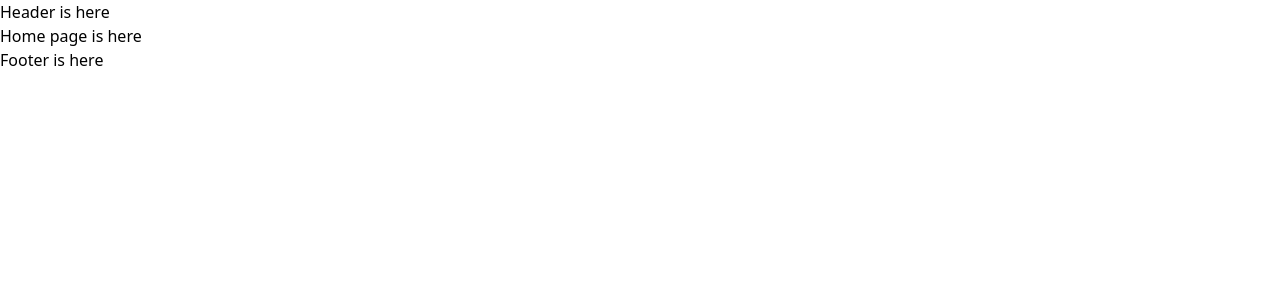
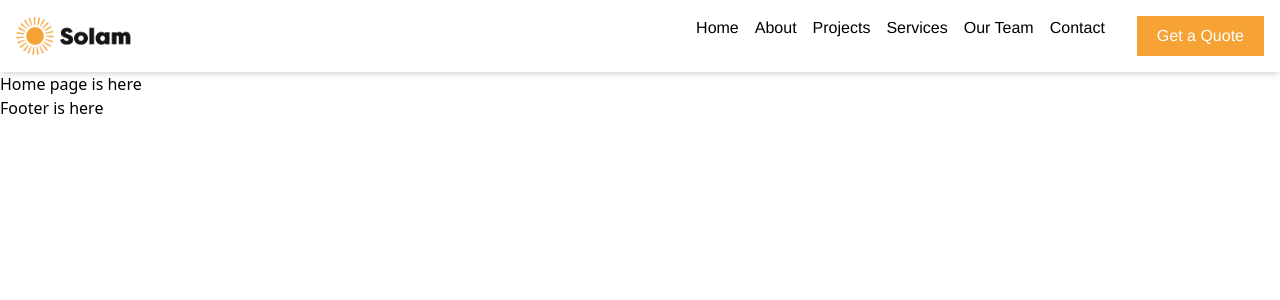
Before and after one commit to iahmadiqbal/solam-solar-panel-installer, a React (Vite) app: page / in a window 1280 px wide. Shown: the top 300 px of the page. Built offline with nearby package versions, Linux system fonts and the light colour scheme.

Commit message:
Responsive Header Completed

```diff
--- a/src/components/header/index.tsx
+++ b/src/components/header/index.tsx
@@ -1,5 +1,116 @@
-const Header = () => {
-  return <div>Header is here</div>;
+import { Link } from "react-router-dom";
+import { useState } from "react";
+import React from "react";
+
+const Header: React.FC = () => {
+  const [isOpen, setIsOpen] = useState<boolean>(false);
+
+  return (
+    <header
+      className="bg-white text-black p-4 shadow-md"
+      style={{ fontFamily: "Helvetica, Arial, sans-serif" }}
+    >
+      <div className="flex justify-between items-center">
+        {/* Logo */}
+        <div className="flex items-center gap-2">
+          <img src="/images/solam.png" alt="Logo" className="h-10 w-auto" />
+          <span className="font-bold text-lg"></span>
+        </div>
+
+        {/* Hamburger Toggle (Mobile) */}
+        <button
+          className="md:hidden text-2xl"
+          onClick={() => setIsOpen(!isOpen)}
+          aria-label="Toggle menu"
+        >
+          ☰
+        </button>
+
+        {/* Desktop Menu */}
+        <nav className="hidden md:flex gap-4 text-sm lg:text-base">
+          <Link to="/" className="hover:text-[#F6A235]">
+            Home
+          </Link>
+          <Link to="/about" className="hover:text-[#F6A235]">
+            About
+          </Link>
+          <Link to="/projects" className="hover:text-[#F6A235]">
+            Projects
+          </Link>
+          <Link to="/services" className="hover:text-[#F6A235]">
+            Services
+          </Link>
+          <Link to="/ourteam" className="hover:text-[#F6A235]">
+            Our Team
+          </Link>
+          <Link to="/contact" className="hover:text-[#F6A235]">
+            Contact
+          </Link>
+          <Link
+            to="/contact"
+            className="bg-[#F6A235] ml-4 px-5 py-2 text-white hover:brightness-110 transition"
+          >
+            Get a Quote
+          </Link>
+        </nav>
+      </div>
+
+      {/* Mobile Menu */}
+      {isOpen && (
+        <nav className="flex flex-col gap-2 mt-3 md:hidden">
+          <Link
+            to="/"
+            onClick={() => setIsOpen(false)}
+            className="hover:text-[#F6A235]"
+          >
+            Home
+          </Link>
+          <Link
+            to="/about"
+            onClick={() => setIsOpen(false)}
+            className="hover:text-[#F6A235]"
+          >
+            About
+          </Link>
+          <Link
+            to="/projects"
+            onClick={() => setIsOpen(false)}
+            className="hover:text-[#F6A235]"
+          >
+            Projects
+          </Link>
+          <Link
+            to="/services"
+            onClick={() => setIsOpen(false)}
+            className="hover:text-[#F6A235]"
+          >
+            Services
+          </Link>
+          <Link
+            to="/ourteam"
+            onClick={() => setIsOpen(false)}
+            className="hover:text-[#F6A235]"
+          >
+            Our Team
+          </Link>
+          <Link
+            to="/contact"
+            onClick={() => setIsOpen(false)}
+            className="hover:text-[#F6A235]"
+          >
+            Contact
+          </Link>
+          <Link
+            to="/contact"
+            onClick={() => setIsOpen(false)}
+            className="bg-[#F6A235] ml-4 px-5 py-2 text-white hover:brightness-110 transition"
+          >
+            Get a Quote
+          </Link>
+        </nav>
+      )}
+    </header>
+  );
 };
 
 export default Header;
```
Also changed, not shown: public/images/solam.png (added).
